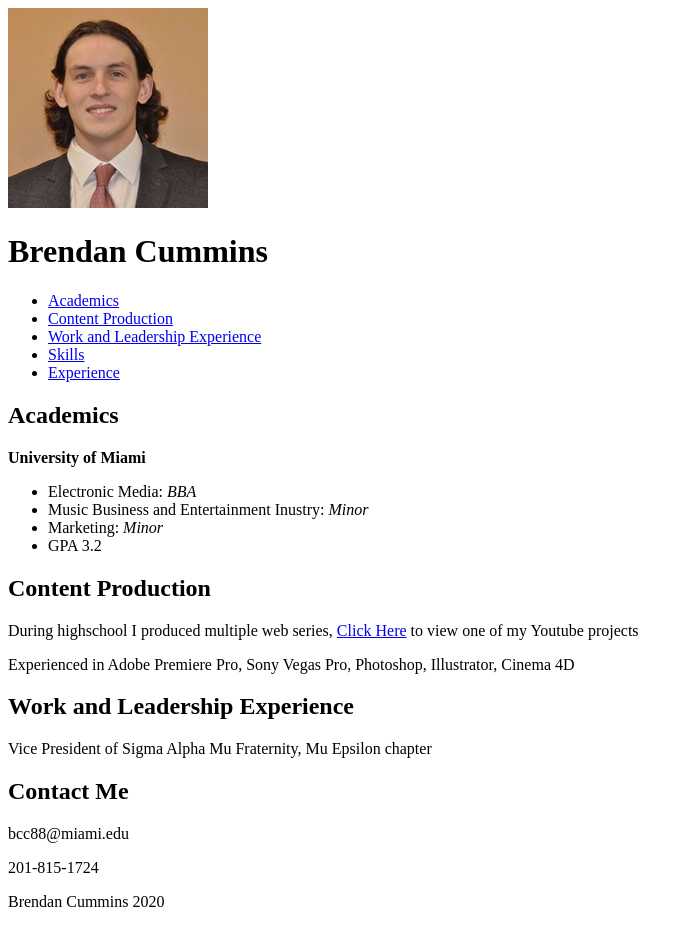
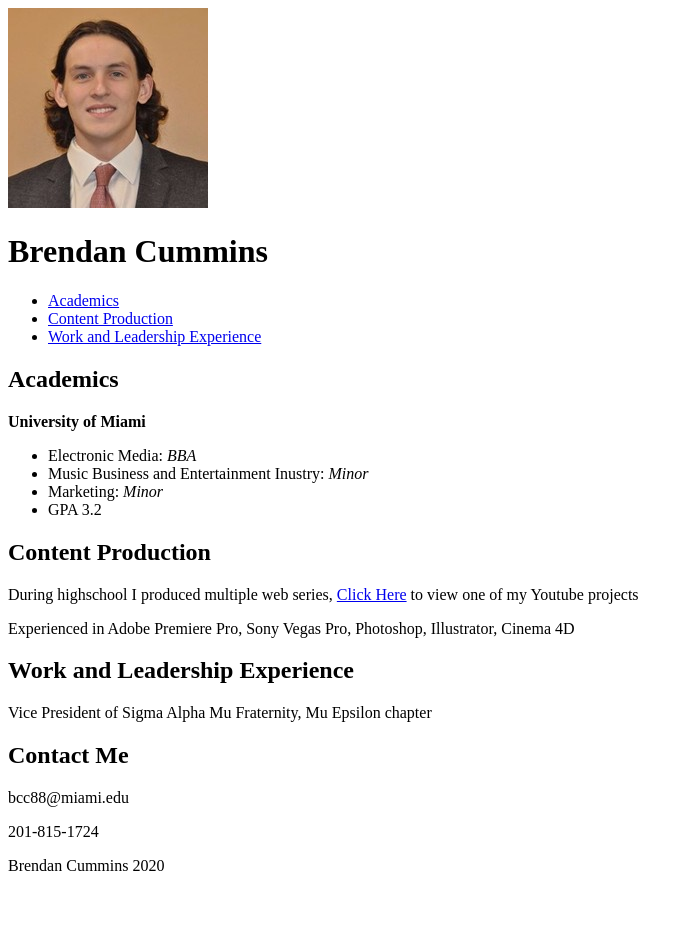
Before and after one commit to brendancummins/brendancummins.github.io, a plain HTML site: page resume.html in a window 1280 px wide. Shown: the whole page, without its empty margins (0-693 px from the left). After the commit the page ends 891 px from the top, so only its background shows below. Drawn offline with Linux system fonts and the light colour scheme.

Commit message:
Update resume.html

```diff
--- a/resume.html
+++ b/resume.html
@@ -17,8 +17,6 @@
           <li><a href="#Academics">Academics</a></li>
           <li><a href="#Conten Production">Content Production</a></li>
           <li><a href="#Work and Leadership Experience">Work and Leadership Experience</a></li>
-          <li><a href="#Skills">Skills</a></li>
-          <li><a href="#Experience">Experience</a></li>
         </ul>
      </nav>
     </header>
```
